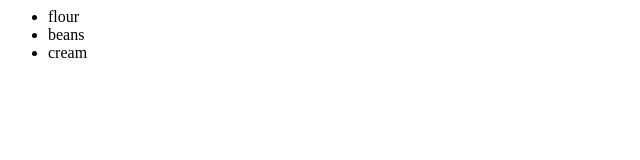
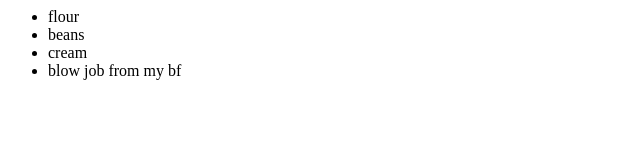
Before and after one commit to winordie-47/testRepo, a plain HTML site: page index.html in a window 1280 px wide. Shown: the whole page, without its empty margins (0-640 px from the left). Drawn offline with Linux system fonts and the light colour scheme.

Commit message:
committing the second revision to the food list, index page

```diff
--- a/index.html
+++ b/index.html
@@ -4,6 +4,7 @@
 <li>flour</li>
 <li>beans</li>
 <li>cream</li>
+<li>blow job from my bf</li>
 </ul>
 </body>
 </html>
```
